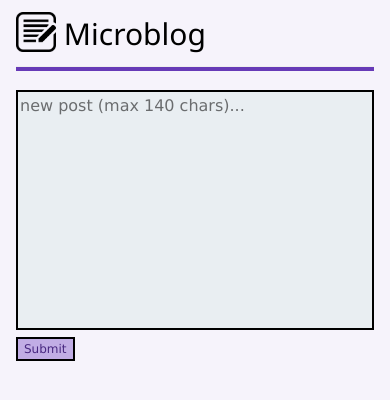
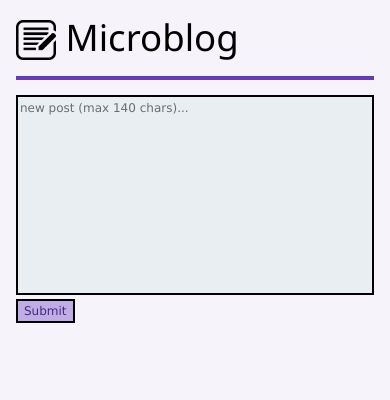
Before and after one commit to sfraser-dev/web-python-flask-microblog, a Flask app: page / in a window 390 px wide. Shown: the top 400 px of the page. Run offline with Flask 3, Linux system fonts and the light colour scheme; data that the repository does not hold is empty.

Commit message:
more fine grained responsiveness. new favicon

```diff
--- a/app.py
+++ b/app.py
@@ -1,4 +1,4 @@
-from flask import Flask, render_template, request
+from flask import Flask, render_template, request, flash
 from dotenv import load_dotenv
 from datetime import datetime, timezone, timedelta
 import os
@@ -7,11 +7,8 @@ from bson.objectid import ObjectId
 from flask_wtf import CSRFProtect
 
 
-# Create a flask app factory via "create_app()".
-# This creates apps rather than just hard-coding app in the main file ("app.py").
-# This prevents possible issue when deploying, sometimes this file will get run..
-# ..multiple times when deploying, but the deploying mechanism will be smart ..
-# ..enough to only create one app (thanks to the flask app factory).
+# Create a flask app factory via "create_app()". This creates apps rather than just hard-coding app in the main file ("app.py").
+# This prevents possible issue when deploying, sometimes this file will get run multiple times when deploying, but the deploying mechanism will be smart enough to only create one app (thanks to the flask app factory).
 def create_app():
     # Our flask app.
     app = Flask(__name__)
@@ -38,7 +35,9 @@ def create_app():
                 if 0 < len(entry_content) <= 140:
                     formatted_date = (datetime.now(timezone.utc)+timedelta(minutes=60)).strftime("%Y-%m-%d %H:%M:%S")
                     db.entries.insert_one({"content": entry_content, "date": formatted_date})
-
+                else:
+                    # Flash message that post must be: 1 <= chars <= 140.
+                    flash("Post must be between 1 and 140 characters.")
             else: # request.form.get("BlogButtons") != "submit":
                 db.entries.delete_one({"_id": ObjectId(request.form.get("BlogButtons"))})
 
--- a/static/css/style.css
+++ b/static/css/style.css
@@ -6,16 +6,24 @@
   --my-border-color: black;
 }
 
+html {
+  font-size: 12px;
+}
+
+body {
+  font-size: 0.875rem;
+}
+
 .title-image {
-  width: 40px;
-  height: 40px;
+  width: 25px;
+  height: 25px;
   vertical-align: text-bottom;
   margin-bottom: 2px;
   margin-top: 2px;
 }
 
 .header {
-  font-size: 30px;
+  font-size: 2rem;
 }
 
 .horizontal-rule {
@@ -31,7 +39,6 @@
   box-sizing: border-box;
   border: 2px solid var(--my-border-color);
   background-color: #e9eef2;
-  font-size: 16px;
   resize: none;
 }
 
@@ -39,13 +46,13 @@
   word-wrap: break-word;
 }
 
+
 /* not using w3.css buttons, so don't need !important to override */
 .submit-button {
   border-color: var(--my-border-color);
   border-style: solid;
   background-color: var(--w3css-deep-purple-l3-bg);
   color: var(--w3css-deep-purple-d3-bg);
-  font-size: 12px;
 }
 
 .submit-button:hover {
@@ -59,6 +66,10 @@
   color: red !important;
 }
 
+.blog-post-textarea, .p-body-historical-posts, .title-historical-posts, .submit-button {
+  font-size: 0.7rem;
+}
+
 /* mobile-first design, body-limit-width limited to 700px max */
 /* w3css of w3-col l6 m6 s12 so max two columns at 601px,
    and it'll then hit max-width of 700px soon after */
@@ -70,9 +81,44 @@
 
 /* quite a few media queries for nice textarea
 size to hold 140 characters max */
+@media only screen and (min-width: 281px) {
+  .blog-post-textarea  {
+    height: 220px;
+  }
+  .submit-button, .blog-post-textarea, .p-body-historical-posts, .title-historical-posts, #body {
+    font-size: 0.9rem;
+  }
+  .title-image {
+    width: 35px;
+    height: 35px;
+  }
+  .header {
+    font-size: 2.85rem;
+  }
+}
+
+@media only screen and (min-width: 331px) {
+  .blog-post-textarea  {
+    height: 200px;
+  }
+  .submit-button, .blog-post-textarea, .p-body-historical-posts, .title-historical-posts, #body {
+    font-size: 1rem;
+  }
+  .title-image {
+    width: 40px;
+    height: 40px;
+  }
+  .header {
+    font-size: 3.05rem;
+  }
+}
+
 @media only screen and (min-width: 401px) {
   .blog-post-textarea  {
-    height: 200px;
+    height: 180px;
+  }
+  .submit-button, .blog-post-textarea, .p-body-historical-posts, .title-historical-posts, #body {
+    font-size: 1.1rem;
   }
 }
 
@@ -87,15 +133,15 @@ size to hold 140 characters max */
     height: 45px;
     width: 45px;
   }
-  .header {
-    font-size: 35px;
-  }
   .horizontal-rule {
     height: 6px;
     margin: 6px 0px;
   }
   .blog-post-textarea  {
     height: 250px;
+  }
+  .header {
+    font-size: 3.25rem;
   }
 }
 
--- a/templates/home.html
+++ b/templates/home.html
@@ -5,7 +5,7 @@
   <meta charset="UTF-8">
   <meta http-equiv="X-UA-Compatible" content="IE=edge">
   <meta name="viewport" content="width=device-width, initial-scale=1.0">
-  <link rel="icon" href="./static/images/favicon.png">
+  <link rel="icon" href="./static/images/write-notes.png">
 
   <link rel="stylesheet" href="https://www.w3schools.com/w3css/4/w3.css">
   <link rel="stylesheet" href="./static/css/w3-deep-purple.css">
@@ -14,7 +14,8 @@
   <title>Microblog</title>
 </head>
 
-<body class="w3-theme-l5 body-limit-width">
+<body class="w3-theme-l5">
+  <div class="body-limit-width">
     <div class="w3-container">
       <header>
         <h1 class="header"><img class="title-image" src="./static/images/write.png" alt="blog logo"> Microblog</h1>
@@ -22,6 +23,16 @@
 
       <hr class="horizontal-rule">
     </div>
+    <!-- Flash message about posts requiring 1 <= chars <= 140 -->
+    {% with messages = get_flashed_messages() %}
+      {% if messages %}
+        <div class="w3-panel w3-pale-red w3-border w3-border-red w3-round w3-margin">
+          {% for message in messages %}
+            <p class="w3-small">{{ message }}</p>
+          {% endfor %}
+        </div>
+      {% endif %}
+    {% endwith %}
 
     <!-- row start -->
     <main class="w3-row-padding">
@@ -49,7 +60,7 @@
         <div class="w3-card w3-theme-d5 w3-margin-top">
           <!-- header -->
           <div class="w3-bar">
-          <time class="w3-bar-item w3-small" datetime="{{ entry[1] }}">{{ entry[1] }}</time>
+            <time class="w3-bar-item title-historical-posts" datetime="{{ entry[1] }}">{{ entry[1] }}</time>
             <form action="#" method="POST">
               <input type="hidden" name="csrf_token" value="{{ csrf_token() }}">
               <button type="submit" class="w3-bar-item w3-theme-d5 w3-tiny w3-right card-x-button" name="BlogButtons"
@@ -65,8 +76,8 @@
         <br>
       </section>
       <!-- right column end -->
-
     </main>
+  </div>
   <!-- row end -->
 
 </body>
```
Also changed, not shown: static/images/write-notes.png (added). Lines whose indentation alone changed are shown as unchanged.
